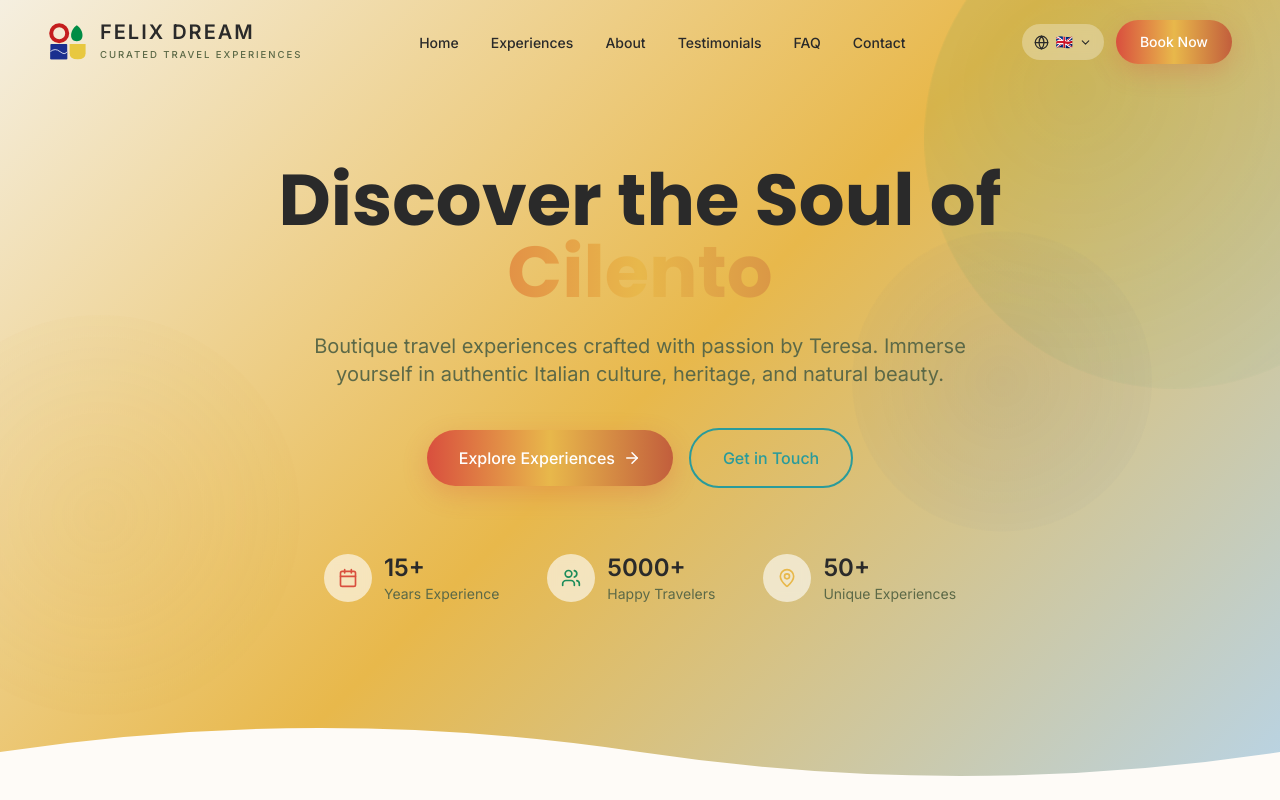
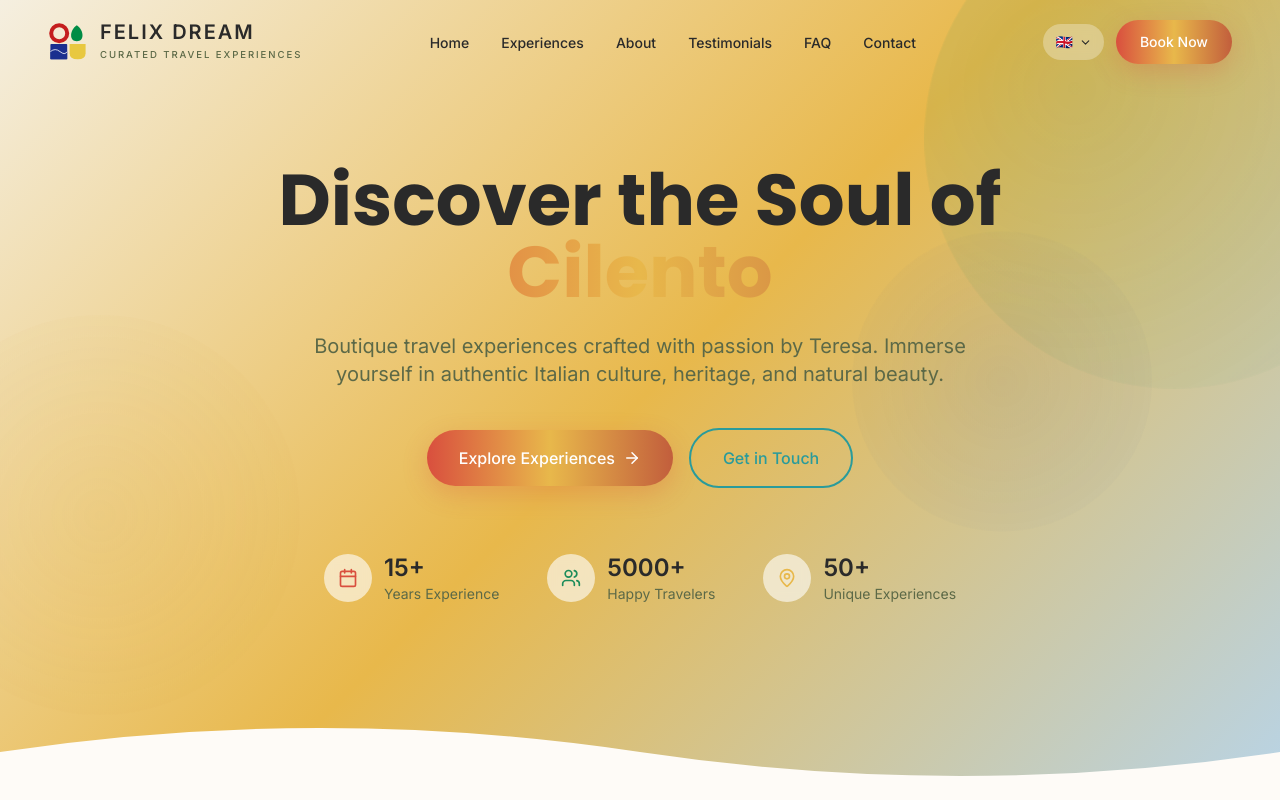
Before and after one commit to rajaakram/Website-Anheya, a React (Vite) app: page / in a window 1280 px wide. Shown: the top 800 px of the page. Built offline with nearby package versions, Linux system fonts and the light colour scheme.

Commit message:
Update tab title to Felix Dream and remove globe icon from language selectors

```diff
--- a/index.html
+++ b/index.html
@@ -3,7 +3,7 @@
   <head>
     <meta charset="UTF-8" />
     <meta name="viewport" content="width=device-width, initial-scale=1.0" />
-    <title>Paestum Holidays V1</title>
+    <title>Felix Dream</title>
   </head>
   <body>
     <div id="root"></div>
--- a/src/sections/Footer.tsx
+++ b/src/sections/Footer.tsx
@@ -1,5 +1,5 @@
 import { useState, useEffect, useRef } from 'react';
-import { Facebook, Instagram, Mail, Phone, MapPin, Globe, ChevronDown } from 'lucide-react';
+import { Facebook, Instagram, Mail, Phone, MapPin, ChevronDown } from 'lucide-react';
 import { useTranslation, SUPPORTED_LANGUAGES, type Locale } from '../i18n/i18n';
 
 const footerLinkHrefs = {
@@ -193,7 +193,6 @@ const Footer = () => {
               onClick={() => setLangDropdownOpen(!langDropdownOpen)}
               className="flex items-center gap-2 px-4 py-2 rounded-lg bg-white/10 hover:bg-white/20 transition-colors"
             >
-              <Globe size={16} />
               <span className="text-sm">{currentLang.flag}</span>
               <span className="text-sm hidden sm:inline">{currentLang.name}</span>
               <ChevronDown
--- a/src/sections/Navigation.tsx
+++ b/src/sections/Navigation.tsx
@@ -1,5 +1,5 @@
 import { useState, useRef, useEffect } from 'react';
-import { Menu, X, Globe, ChevronDown } from 'lucide-react';
+import { Menu, X, ChevronDown } from 'lucide-react';
 import { useTranslation, SUPPORTED_LANGUAGES, type Locale } from '../i18n/i18n';
 
 interface NavigationProps {
@@ -82,7 +82,6 @@ const Navigation = ({ scrolled }: NavigationProps) => {
                 }`}
               aria-label="Change language"
             >
-              <Globe size={15} />
               <span>{currentLang.flag}</span>
               <ChevronDown
                 size={13}
```
